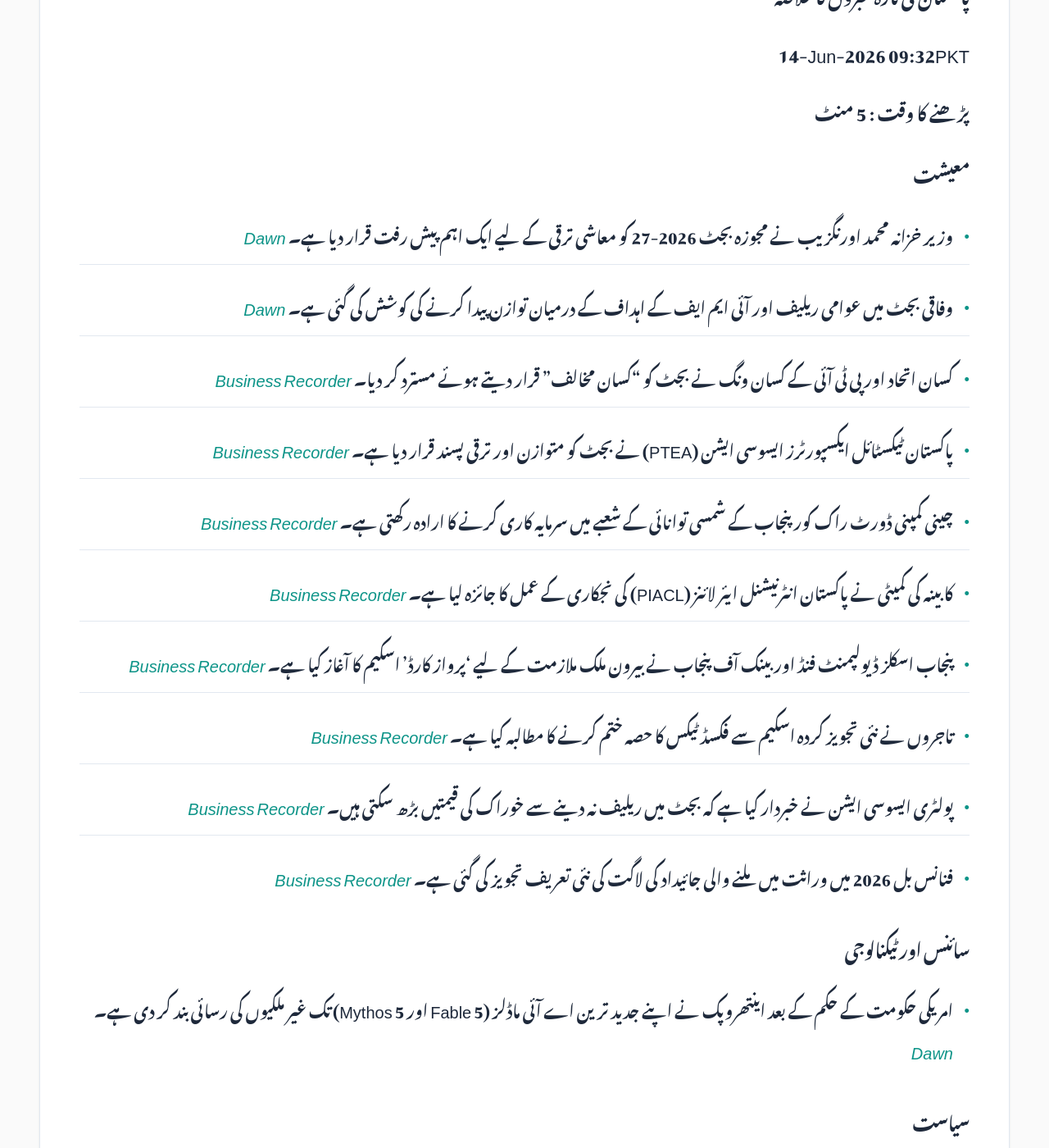
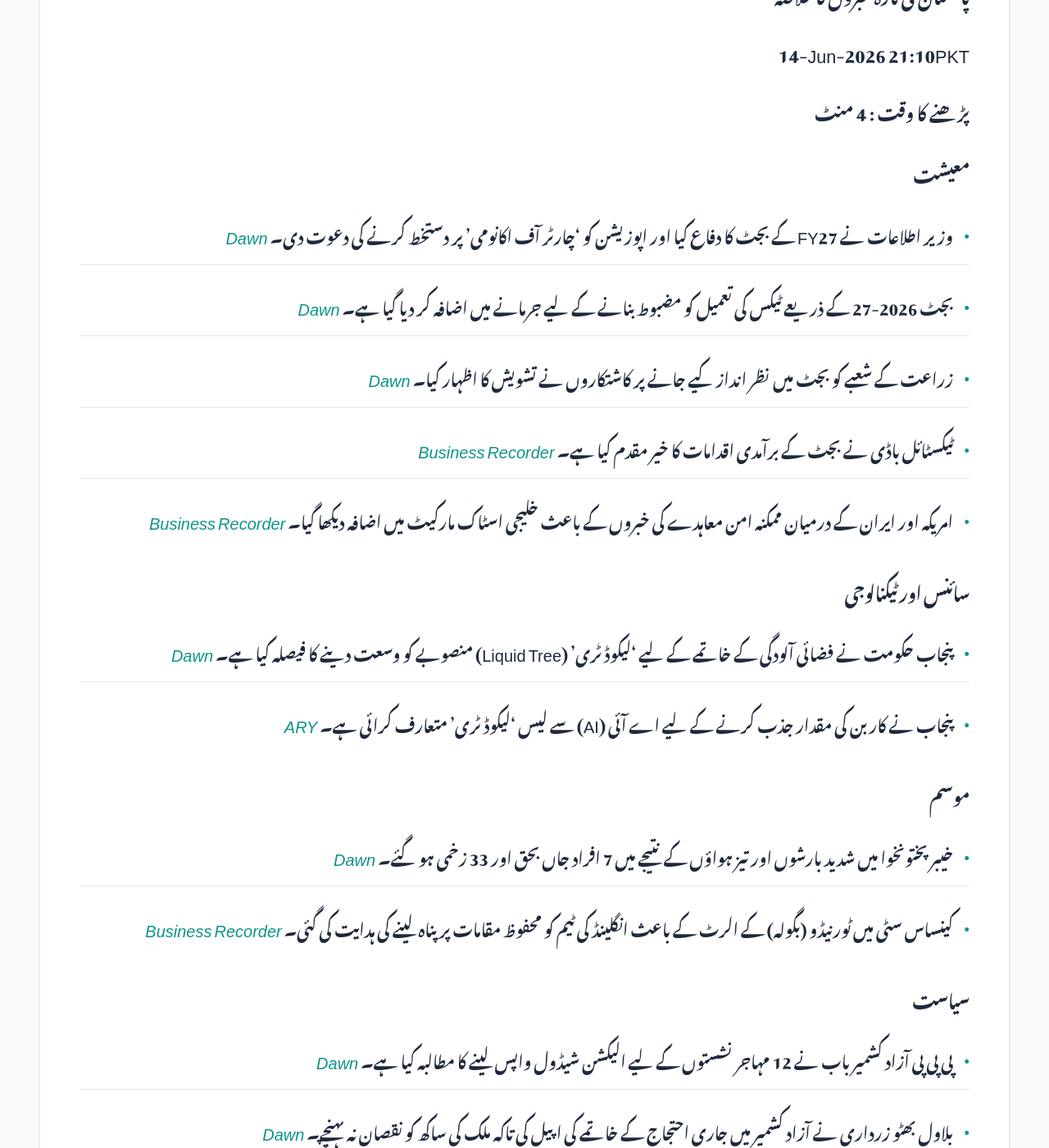
Before and after one commit to zsubzwary/news, a Jekyll site: the page built from ur/index.md, in a window 1280 px wide and 1400 px high, scrolled down 354 px. Shown: the whole window at 82% size. Built offline with Jekyll 4.4.1, drawn with Linux system fonts in a browser that asks for light colours; some web fonts are replaced; comment, search, counter and statistics services are not loaded; some of the changed text lies outside the part shown.

Commit message:
DateTime; 2026-06-14T16:10:25.243Z

```diff
--- a/ur/index.md
+++ b/ur/index.md
@@ -7,56 +7,54 @@ rtl: true
 
 پاکستان کی تازہ خبروں کا خلاصہ
 
- &lrm; 14-Jun-2026 09:32PKT
+ &lrm; 14-Jun-2026 21:10PKT
 
-پڑھنے کا وقت : 5 منٹ
+پڑھنے کا وقت : 4 منٹ
 
 ### معیشت
-- وزیر خزانہ محمد اورنگزیب نے مجوزہ بجٹ 2026-27 کو معاشی ترقی کے لیے ایک اہم پیش رفت قرار دیا ہے۔ *[Dawn](https://www.dawn.com/news/2007563/finance-minister-terms-proposed-fy27-budget-as-significant-progress-in-path-to-economic-growth)*
-- وفاقی بجٹ میں عوامی ریلیف اور آئی ایم ایف کے اہداف کے درمیان توازن پیدا کرنے کی کوشش کی گئی ہے۔ *[Dawn](https://www.dawn.com/news/2007490/budget-2026-27-govt-balances-relief-and-imf-diktat)*
-- کسان اتحاد اور پی ٹی آئی کے کسان ونگ نے بجٹ کو "کسان مخالف" قرار دیتے ہوئے مسترد کر دیا۔ *[Business Recorder](https://www.brecorder.com/news/40425403/kissan-ittehad-rejects-budget-warns-of-protests)*
-- پاکستان ٹیکسٹائل ایکسپورٹرز ایسوسی ایشن (PTEA) نے بجٹ کو متوازن اور ترقی پسند قرار دیا ہے۔ *[Business Recorder](https://www.brecorder.com/news/40425397/ptea-says-its-a-balanced-growth-oriented-budget)*
-- چینی کمپنی ڈورٹ راک کور پنجاب کے شمسی توانائی کے شعبے میں سرمایہ کاری کرنے کا ارادہ رکھتی ہے۔ *[Business Recorder](https://www.brecorder.com/news/40425398/chinese-co-announces-investment)*
-- کابینہ کی کمیٹی نے پاکستان انٹرنیشنل ایئر لائنز (PIACL) کی نجکاری کے عمل کا جائزہ لیا ہے۔ *[Business Recorder](https://www.brecorder.com/news/40425390/ccop-reviews-piacl-divestment-closing-progress)*
-- پنجاب اسکلز ڈیولپمنٹ فنڈ اور بینک آف پنجاب نے بیرون ملک ملازمت کے لیے 'پرواز کارڈ' اسکیم کا آغاز کیا ہے۔ *[Business Recorder](https://www.brecorder.com/news/40425395/psdf-bop-ink-deal-to-launch-parwaaz-card)*
-- تاجروں نے نئی تجویز کردہ اسکیم سے فکسڈ ٹیکس کا حصہ ختم کرنے کا مطالبہ کیا ہے۔ *[Business Recorder](https://www.brecorder.com/news/40425396/traders-seek-removal-of-fixed-tax-component-from-newly-proposed-scheme)*
-- پولٹری ایسوسی ایشن نے خبردار کیا ہے کہ بجٹ میں ریلیف نہ دینے سے خوراک کی قیمتیں بڑھ سکتی ہیں۔ *[Business Recorder](https://www.brecorder.com/news/40425400/failure-to-provide-fiscal-relief-to-poultry-sector-could-lead-to-higher-food-prices-ppa)*
-- فنانس بل 2026 میں وراثت میں ملنے والی جائیداد کی لاگت کی نئی تعریف تجویز کی گئی ہے۔ *[Business Recorder](https://www.brecorder.com/news/40425399/new-definition-of-cost-of-immovable-property-received-thru-inheritance-proposed)*
+- وزیر اطلاعات نے FY27 کے بجٹ کا دفاع کیا اور اپوزیشن کو 'چارٹر آف اکانومی' پر دستخط کرنے کی دعوت دی۔ *[Dawn](https://www.dawn.com/news/2007773/info-minister-invites-opposition-to-sign-charter-of-economy-defends-proposed-fy27-budget)*
+- بجٹ 2026-27 کے ذریعے ٹیکس کی تعمیل کو مضبوط بنانے کے لیے جرمانے میں اضافہ کر دیا گیا ہے۔ *[Dawn](https://www.dawn.com/news/2007674/budget-2026-27-steeper-fines-introduced-for-tax-compliance)*
+- زراعت کے شعبے کو بجٹ میں نظر انداز کیے جانے پر کاشتکاروں نے تشویش کا اظہار کیا۔ *[Dawn](https://www.dawn.com/news/2007672/agriculture-largely-ignored)*
+- ٹیکسٹائل باڈی نے بجٹ کے برآمدی اقدامات کا خیر مقدم کیا ہے۔ *[Business Recorder](https://www.brecorder.com/news/40425476/textile-body-welcomes-fy27-budget-measures-seeks-final-tax-regime-for-exporters)*
+- امریکہ اور ایران کے درمیان ممکنہ امن معاہدے کی خبروں کے باعث خلیجی اسٹاک مارکیٹ میں اضافہ دیکھا گیا۔ *[Business Recorder](https://www.brecorder.com/news/40425484/most-gulf-markets-in-black-on-expected-us-iran-peace-deal)*
 
 ### سائنس اور ٹیکنالوجی
-- امریکی حکومت کے حکم کے بعد اینتھروپک نے اپنے جدید ترین اے آئی ماڈلز (Fable 5 اور Mythos 5) تک غیر ملکیوں کی رسائی بند کر دی ہے۔ *[Dawn](https://www.dawn.com/news/2007564/anthropic-disables-fable-5-mythos-5-models-after-us-order-limiting-foreign-access)*
+- پنجاب حکومت نے فضائی آلودگی کے خاتمے کے لیے 'لیکوڈ ٹری' (Liquid Tree) منصوبے کو وسعت دینے کا فیصلہ کیا ہے۔ *[Dawn](https://www.dawn.com/news/2007783/punjab-expands-liquid-tree-project-to-tackle-urban-pollution)*
+- پنجاب نے کاربن کی مقدار جذب کرنے کے لیے اے آئی (AI) سے لیس 'لیکوڈ ٹری' متعارف کرائی ہے۔ *[ARY](https://arynews.tv/liquid-tree-introduced-by-punjab-to-combat-pollution)*
+
+### موسم
+- خیبر پختونخوا میں شدید بارشوں اور تیز ہواؤں کے نتیجے میں 7 افراد جاں بحق اور 33 زخمی ہو گئے۔ *[Dawn](https://www.dawn.com/news/2007786/at-least-7-killed-33-injured-in-rain-related-incidents-across-kp-in-a-day)*
+- کینساس سٹی میں ٹورنیڈو (بگولہ) کے الرٹ کے باعث انگلینڈ کی ٹیم کو محفوظ مقامات پر پناہ لینے کی ہدایت کی گئی۔ *[Business Recorder](https://www.brecorder.com/news/40425483/england-players-shelter-indoors-amid-tornado-warning-in-kansas-city)*
 
 ### سیاست
-- قومی اسمبلی میں نئے مالی سال کے وفاقی بجٹ پر بحث کا باقاعدہ آغاز ہو گیا۔ *[Dawn](https://www.dawn.com/news/2007679/budget-2026-27-govt-slammed-over-provincial-freeze-as-budget-debate-opens)*
-- سپریم جوڈیشل کونسل نے ججوں کو پیشگی اجازت کے ساتھ سیاسی یا سفارتی تقریبات میں شرکت کی اجازت دے دی۔ *[Dawn](https://www.dawn.com/news/2007584/sjc-allows-judges-to-attend-political-diplomatic-functions-with-prior-approval)*
-- اسپیکر قومی اسمبلی سردار ایازاق نے ارکان اسمبلی کے تحفظ کا عہد کیا۔ *[Business Recorder](https://www.brecorder.com/news/40425392/ayaz-vows-protection-to-mps)*
+- پی پی پی آزاد کشمیر باب نے 12 مہاجر نشستوں کے لیے الیکشن شیڈول واپس لینے کا مطالبہ کیا ہے۔ *[Dawn](https://www.dawn.com/news/2007805/ppp-ajk-urges-election-commission-to-withdraw-polling-schedule-for-12-refugee-seats-amid-unrest)*
+- بلاول بھٹو زرداری نے آزاد کشمیر میں جاری احتجاج کے خاتمے کی اپیل کی تاکہ ملک کی ساکھ کو نقصان نہ پہنچے۔ *[Dawn](https://www.dawn.com/news/2007765/bilawal-calls-for-end-to-ajk-protests-as-unrest-damaging-pakistans-reputation-amid-global-spotlight)*
+- فافن (Fafen) نے خیبر پختونخوا کے رائٹ ٹو انفارمیشن ایکٹ میں اصلاحات کا مطالبہ کیا ہے۔ *[Dawn](https://www.dawn.com/news/2007799/fafen-calls-for-overhaul-of-kp-right-to-information-act)*
+- رومانیہ کی صدر نے نئے وزیر اعظم کے امیدوار کا نام نامزد کر دیا ہے۔ *[Business Recorder](https://www.brecorder.com/news/40425471/romanian-president-nominates-new-candidate-for-prime-minister)*
 
 ### قومی
-- سیکیورٹی فورسز نے شمالی وزیرستان میں دہشت گردوں کے خلاف کارروائی کرتے ہوئے 21 دہشت گردوں کو ہلاک کر دیا۔ *[Dawn](https://www.dawn.com/news/2007676/21-terrorists-killed-in-north-waziristan-in-72-hours-ispr)*
-- آزاد جموں و کشمیر میں جے اے اے سی کے مظاہرین کی ہڑتال اور احتجاج کا سلسلہ جاری ہے۔ *[Dawn](https://www.dawn.com/news/2007661/partial-strike-persists-across-ajk-as-jaac-sit-ins-continue)*
-- این سی سی آئی اے نے پنجاب میں خواتین کو ہراساں کرنے اور بلیک میل کرنے کے 10 ملزمان کو گرفتار کر لیا ہے۔ *[Dawn](https://www.dawn.com/news/2007598/nccia-prioritises-cases-of-blackmail-harassment-of-women-arrests-10-in-punjab)*
-- لاڑکانہ پولیس نے دو نوعمر بچوں کی زبردستی شادی کا واقعہ روکا۔ *[Dawn](https://www.dawn.com/news/2007596/police-in-larkana-stop-forced-child-marriage-of-two-teenagers)*
-- گلگت بلتستان الیکشن کمیشن نے انتخابات سے متعلق شکایات کا فیصلہ کرنے کا اعلان کیا ہے۔ *[Business Recorder](https://www.brecorder.com/news/40425391/g-b-elections-related-complaints-to-be-decided-tomorrow-cec)*
-- اسلام آباد میں گزشتہ ہفتے دوران واردات، اغوا اور چوری سمیت 35 سے زائد بڑے جرائم رپورٹ ہوئے۔ *[Business Recorder](https://www.brecorder.com/news/40425402/ict-witnesses-over-35-incidents-of-major-crimes)*
-- ایل ڈی اے نے ڈیٹا دربار توسیع اور بھٹی چوک انڈر پاس کے کاموں میں تیزی لانے کا حکم دیا ہے۔ *[Business Recorder](https://www.brecorder.com/news/40425407/lda-orders-fast-execution-of-expansion-works)*
+- بنوں میں جائیداد کے تنازع پر فائرنگ کے نتیجے میں ایک ہی خاندان کے 4 افراد جاں بحق ہو گئے۔ *[Dawn](https://www.dawn.com/news/2007764/shooting-over-property-dispute-in-kps-bannu-kills-4-of-same-family)*
+- ایف آئی اے نے ملتان ایئرپورٹ پر جعلی این او سی کے ذریعے بیرون ملک جانے کی کوشش ناکام کر دی۔ *[Dawn](https://www.dawn.com/news/2007804/fia-foils-alleged-attempt-to-travel-abroad-using-fake-noc-in-multan)*
+- چکوال میں کرائم کنٹرول ڈیپارٹمنٹ کے اہلکار پر ایک کمسن لڑکی کے قتل کا الزام لگایا گیا ہے۔ *[Dawn](https://www.dawn.com/news/2007617/two-robbers-killed-in-encounter-ccd-official-held-for-murder-of-minor-girl)*
+- ایف سی سی یو (FCCU) کے طلبہ اور کارکنان نے ایونگ ہال کے مبینہ غیر قانونی قبضے کے خلاف احتجاج کیا۔ *[Dawn](https://www.dawn.com/news/2007645/forman-christian-college-university-activists-protest-forcible-takeover-of-ewing-hall-fear-demolition)*
+- ڈیرہ اسماعیل خان میں کسٹمز کے گودام میں آگ لگنے کے بعد آپریشنز جاری ہیں۔ *[ARY](https://arynews.tv/customs-warehouse-fire-incident-in-dera-ismail-khan)*
 
 ### بین الاقوامی
-- امریکہ اور ایران کے درمیان امن معاہدے کے فریم ورک کی حتمی شکل تیار ہو رہی ہے، تاہم دستخط کی تاریخ پر اختلاف موجود ہے۔ *[Dawn](https://www.dawn.com/news/2007680/islamabad-mou-nears-finalisation-as-us-iran-clash-on-signing-date)*
-- اسرائیل نے لبنان میں جنگ بندی کی خلاف ورزی کرتے ہوئے فضائی حملے کیے جن میں پانچ افراد ہلاک ہو گئے۔ *[Dawn](https://www.dawn.com/news/2007658/five-killed-in-air-strikes-as-israel-flouts-lebanon-ceasefire)*
-- امریکی صدر ٹرمپ جی 7 سربراہی اجلاس میں مشرق وسطیٰ کے رہنماؤں سے ملاقات کریں گے۔ *[Dawn](https://www.dawn.com/news/2007657/trump-to-meet-middle-east-leaders-at-g7-summit)*
-- بھارت میں بھارتی فضائیہ کا طیارہ گرنے سے پانچ فوجی اہلکار ہلاک ہو گئے۔ *[Dawn](https://www.dawn.com/news/2007557/five-dead-after-indian-air-force-transport-plane-crashes-in-remote-northeast)*
-- امریکہ اور وینزویلا کے مشترکہ آپریشن میں ایک بین الاقوامی گینگ کا سربراہ ہلاک ہو گیا۔ *[Dawn](https://www.dawn.com/news/2007609/us-venezuela-joint-operation-kills-leader-of-tren-de-aragua-gang)*
-- امریکی عدالت کے فیصلے کے بعد واشنٹن کے آرٹس سینٹر سے ڈونلڈ ٹرمپ کا نام ہٹا دیا گیا۔ *[Dawn](https://www.dawn.com/news/2007605/trumps-name-removed-from-washington-arts-center)*
+- امریکہ اور ایران کے درمیان ممکنہ امن معاہدے کے لیے اسلام آباد میں مذاکرات کے قریب پہنچنے کی اطلاعات ہیں۔ *[Dawn](https://www.dawn.com/news/2007680/islamabad-mou-nears-finalisation-as-us-iran-clash-on-signing-date)*
+- برطانوی افواج نے انگلش چینل میں روس کے 'شیڈو فلیٹ' کے ایک تیل کے ٹینکر کو روکا۔ *[Dawn](https://www.dawn.com/news/2007796/uk-intercepts-russian-shadow-fleet-vessel-in-channel-defence-ministry)*
+- تائیوان نے چینی شہریوں کے لیے انٹیلی جنس معلومات فراہم کرنے کے لیے ویب سائٹ لانچ کر دی ہے۔ *[Dawn](https://www.dawn.com/news/2007792/taiwan-launches-website-for-chinese-nationals-to-report-intelligence)*
+- اسرائیل کے حملوں میں غزہ میں 6 فلسطینی جاں بحق ہو گئے۔ *[Business Recorder](https://www.brecorder.com/news/40425487/israeli-fire-kills-six-in-gaza-despite-new-effort-to-salvage-truce)*
+- ایران میں بینکوں پر سائبر حملے کے نتیجے میں کچھ خدمات میں خلل آیا۔ *[Business Recorder](https://www.brecorder.com/news/40425472/iran-says-limited-cyberattack-disrupts-services-at-four-banks-state-media-says)*
+- بھارت کا ایک ملاح عمان میں ایک ٹینکر پر طبی پیچیدگیوں کے باعث جاں بحق ہو گیا۔ *[Business Recorder](https://www.brecorder.com/news/40425478/indian-sailor-dies-from-medical-complications-aboard-tanker-in-oman)*
 
 ### کھیل
-- پاکستان فٹ بال ٹیم کو پہلی بار فیفا ایس ای اے این سی اےں کپ کے لیے مدعو کیا گیا ہے۔ *[Dawn](https://www.dawn.com/news/2007678/pakistan-secures-entry-to-first-fifa-asean-cup)*
-- این بی اے میں، نکاس نے اسپرس کو ہرا کر 53 سال بعد پہلا ٹائٹل جیت لیا ہے۔ *[ARY](https://arynews.tv/knicks-beat-spurs-to-claim-first-nba-title-in-53-years)*
-- ورلڈ کپ سے متعلق مختلف خبریں: سکاٹ لینڈ کی جیت اور پرتگال و برازیل کے کھلاڑیوں کے بیانات۔ *[ARY](https://arynews.tv/portugal-talented-but-not-world-cup-favourites-says-vitinha)*
-- پنجاب میں 'یوتھ کرکٹ سپر لیگ' کا باقاعدہ آغاز ہو گیا۔ *[Business Recorder](https://www.brecorder.com/news/40425408/youth-cricket-super-league)*
-
-### صحت
-- وزیراعلیٰ پنجاب نے بین الاقوامی البرٹیم (Albinism) آگاہی کے دن پر اس طبقے کے حقوق کے تحفظ پر زور دیا۔ *[Business Recorder](https://www.brecorder.com/news/40425393/intl-albinism-awareness-day-cm-calls-for-protection-of-rights-of-persons-with-albinism)*
+- فیفا ورلڈ کپ: برازیل، سکاٹ لینڈ، آسٹریلیا اور قطر کی ٹیموں نے اپنے میچز کھیلے۔ *[Dawn](https://www.dawn.com/news/2007756/brazil-begin-fifa-world-cup-bid-with-morocco-draw-as-scotland-edge-haiti)* / *[Business Recorder](https://www.brecorder.com/news/40425467/qatar-hail-first-world-cup-point-after-late-goal-stuns-switzerland-in-1-1-draw)*
+- پاکستان فٹ بال ٹیم کو پہلے فیفا ایس ای اے این (ASEAN) کپ کے لیے مدعو کیا گیا۔ *[Dawn](https://www.dawn.com/news/2007678/pakistan-secures-entry-to-first-fifa-asean-cup)*
+- کرکٹ: بھارت نے افغانستان کے خلاف کامیابی حاصل کی جبکہ بنگلہ دیش نے آسٹریلیا کے خلاف سیریز جیت لی۔ *[Business Recorder](https://www.brecorder.com/news/40425473/gurbazs-fiery-ton-goes-in-vain-as-gill-guides-india-to-victory)* / *[Business Recorder](https://www.brecorder.com/news/40425480/hridoy-anchors-bangladesh-to-274-5-in-third-odi-against-australia)*
+- ڈونا ویکک نے ایمما ریڈوکانو کو ہرا کر کوئینز کلب کا ٹائٹل جیتا۔ *[Business Recorder](https://www.brecorder.com/news/40425486/vekic-hangs-tough-to-beat-raducanu-in-queens-final)*
+- جیسی روڈریگز نے وگا کےس کو ناک آؤٹ کر کے ورلڈ چیمپئن کا اعزاز حاصل کیا۔ *[Business Recorder](https://www.brecorder.com/news/40425485/rodriguez-knocks-out-vargas-to-become-world-champion-in-third-weight-class)*
+- ہیمیلٹن نے بارسلونا گرینڈ پرکس میں فراری کے لیے اپنی پہلی جیت حاصل کی۔ *[ARY](https://arynews.tv/hamilton-claims-his-first-ferrari-win-at-barcelona-grand-prix)*
 
 ### دیگر
-- ایل سی سی آئی نے مذہبی رواداری اور ہم آہنگی کے فروغ کے لیے سیمینار کا انعقاد کیا۔ *[Business Recorder](https://www.brecorder.com/news/40425394/lcci-holds-seminar-to-promote-religious-tolerance)*
-- مشہور اداکارہ الزبتھ اولسن کے شوہر کے بارے میں معلومات شیئر کی گئیں۔ *[ARY](https://arynews.tv/elizabeth-olsen-robbie-arnett-marriage-music-and-family-life)*
+- نیویارک میں باسکٹ بال ٹیم کی جیت کے جشن کے دوران افراتفری کے واقعات پیش آئے۔ *[Dawn](https://www.dawn.com/news/2007778/fifa-world-cup-bus-set-alight-as-chaotic-celebrations-erupt-in-nycs-manhattan-after-knicks-win)*
+- انورا کاشیاپ نے بھارتی سینما میں اسکرین پر ہونے والی جانبداری پر تنقید کی۔ *[ARY](https://arynews.tv/anurag-kashyap-calls-out-screen-bias-as-obsession-dominates-indian-theatres)*
```
